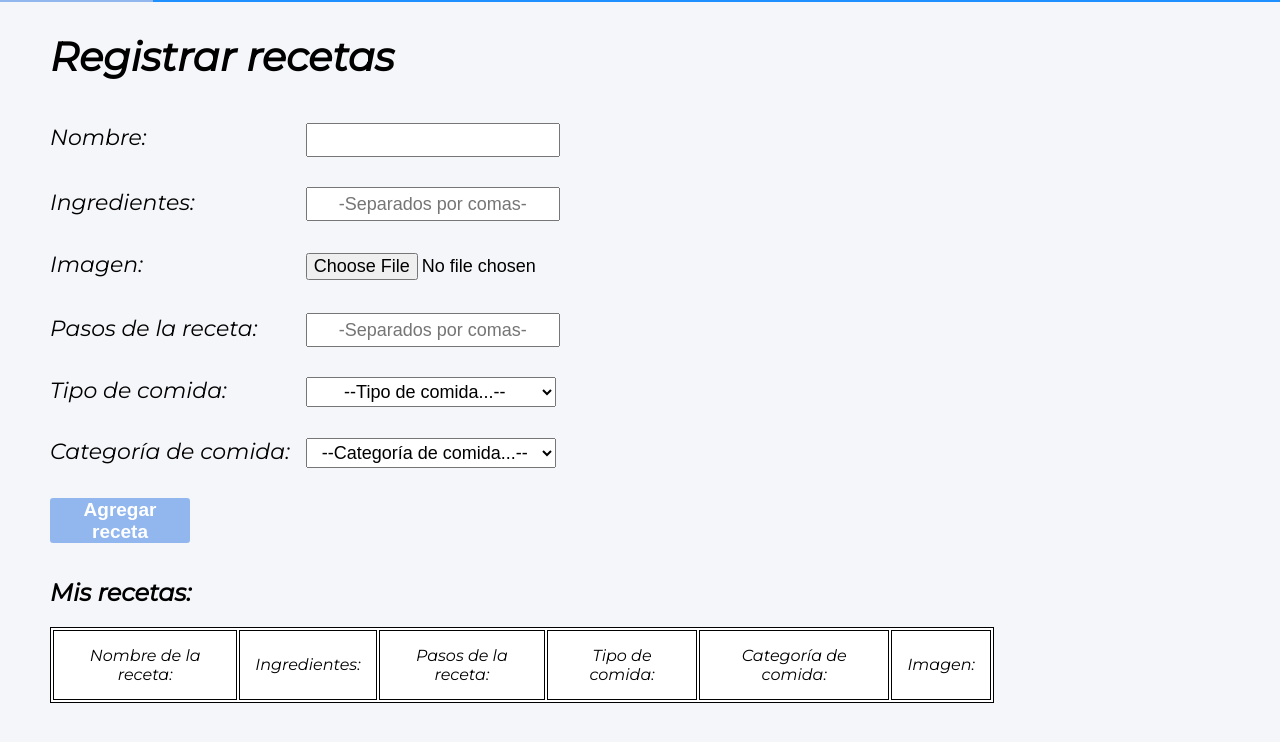
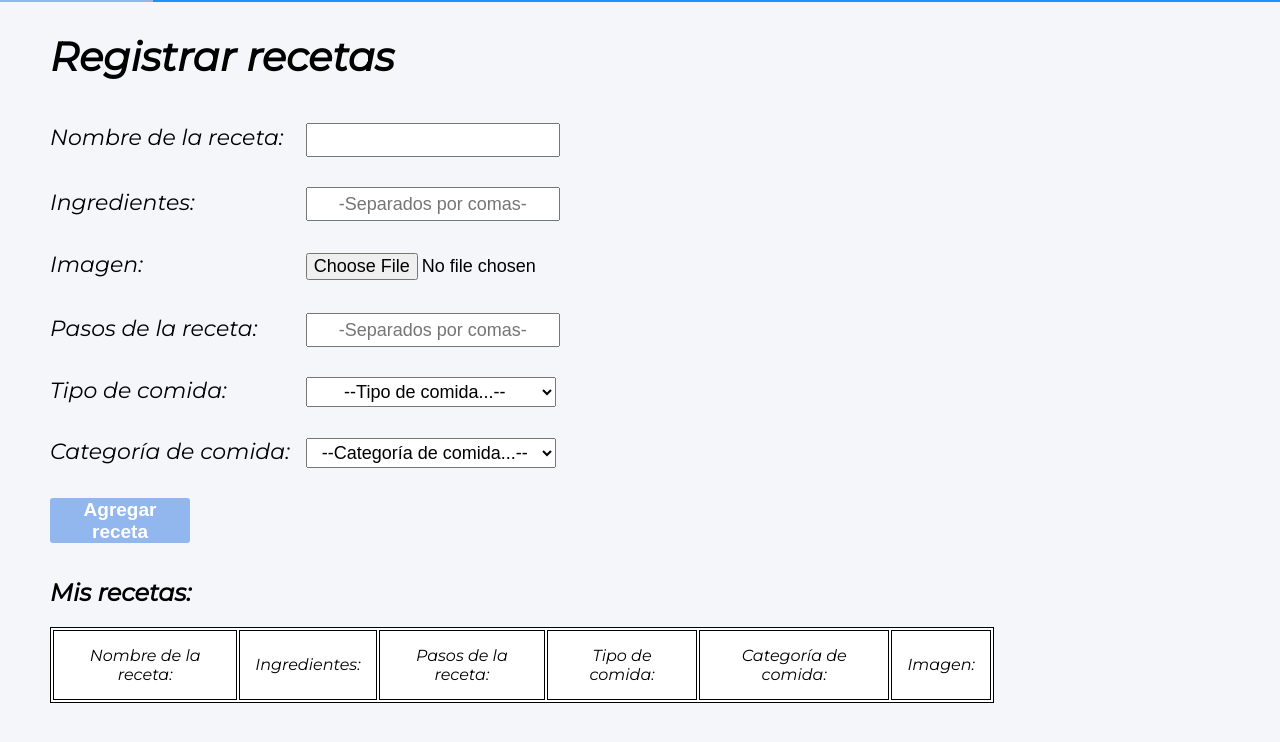
Before and after one commit to AndresV29/Proyecto1_Straw, a website: page html/registro-recetas.html in a window 1280 px wide. Shown: the part 58-800 px from the top of the page. Drawn offline with nearby package versions, Linux system fonts and the light colour scheme.

Commit message:
Update registro-recetas.html

```diff
--- a/html/registro-recetas.html
+++ b/html/registro-recetas.html
@@ -33,7 +33,7 @@
         <h1>Registrar recetas</h1>
         <form class="receta-nueva formulario">
             <div>
-                <label for="txt-nombre-receta">Nombre:</label>
+                <label for="txt-nombre-receta">Nombre de la receta:</label>
                 <input type="text" name="txt-nombre-receta" id="txt-nombre-receta">
             </div>
             <div>
```
